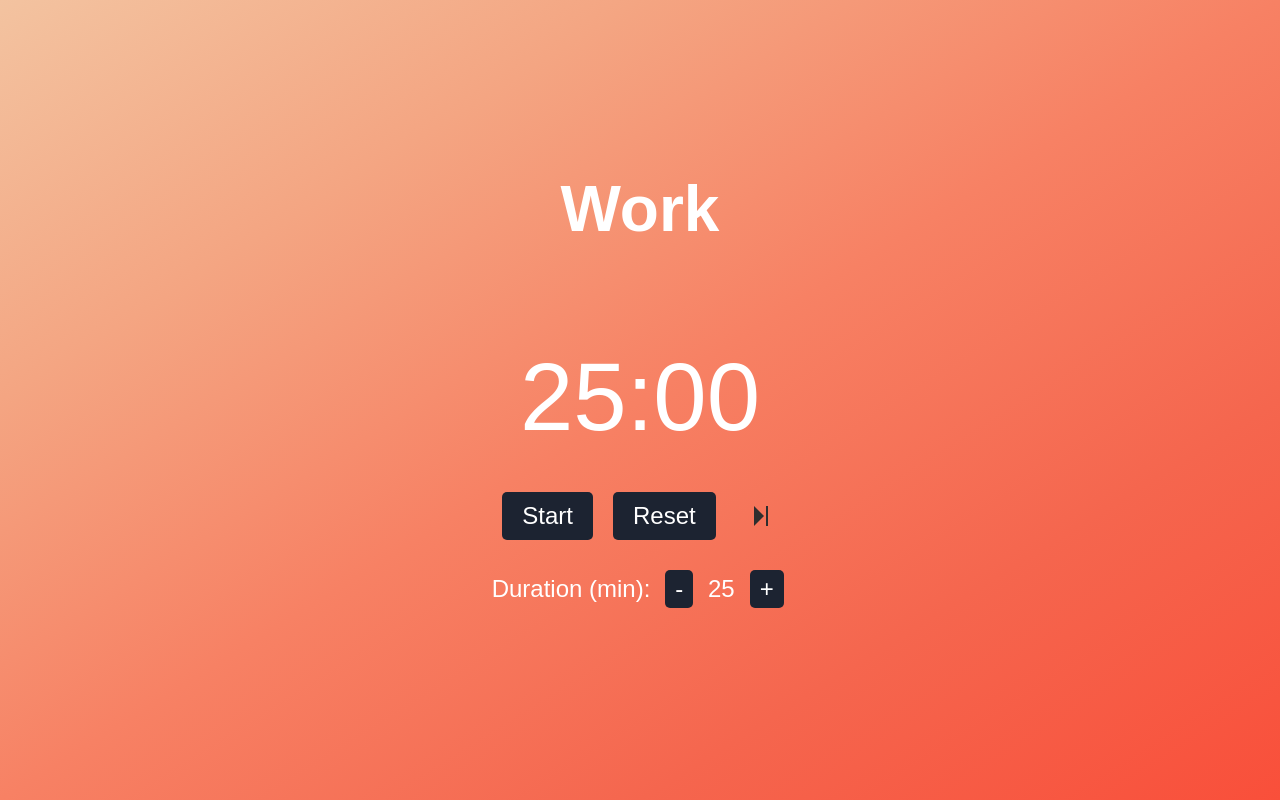
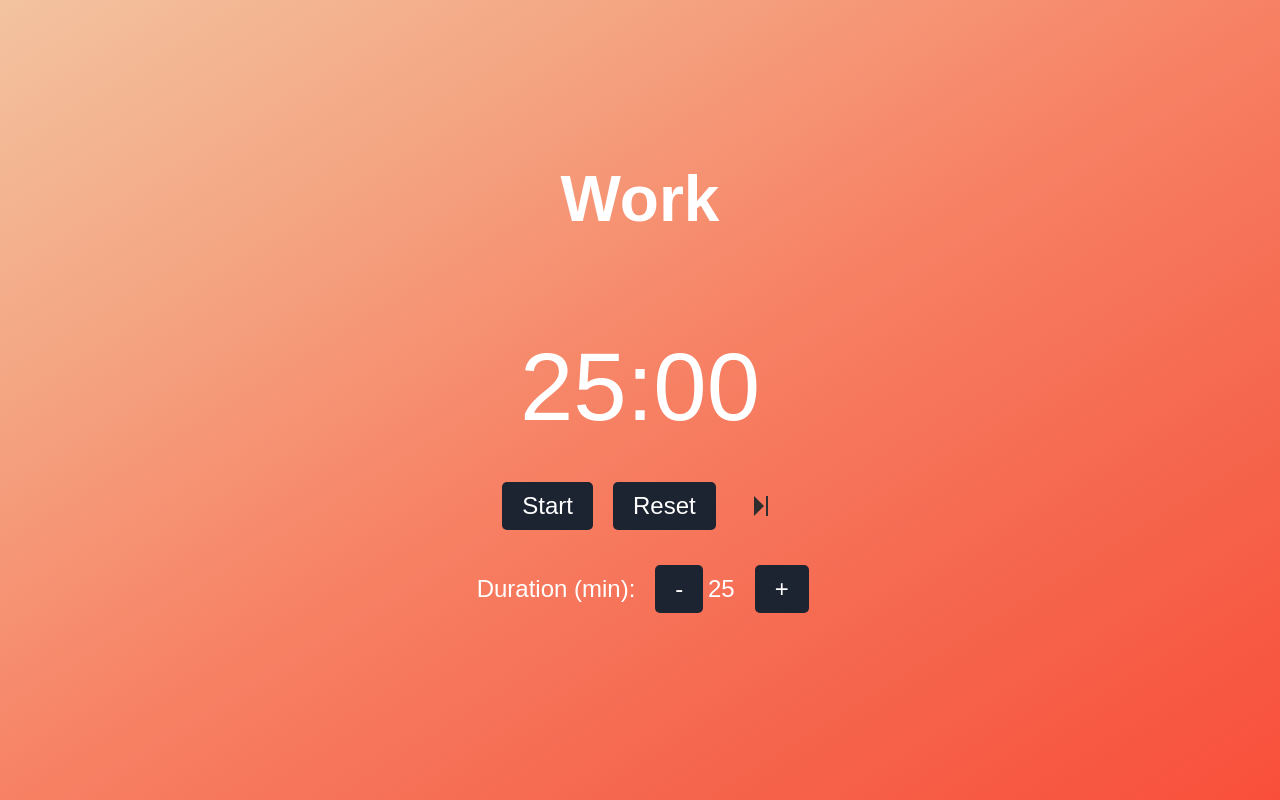
Before and after one commit to valentinminkov/moodpom, a React (Create React App) app: page / in a window 1280 px wide. Built offline with nearby package versions, Linux system fonts and the light colour scheme.

Commit message:
refactor button

```diff
--- a/src/components/Button/Button.css
+++ /dev/null
@@ -1,32 +0,0 @@
-.button {
-  font-size: 24px;
-  padding: 10px 20px;
-  border-radius: 5px;
-  border: none;
-  margin: 10px;
-  cursor: pointer;
-  background-color: #1c2331;
-  color: #ffffff;
-
-  transition: background-color 0.2s ease-in-out;
-}
-
-.button:hover {
-  background-color: #8db6d7;
-}
-
-@media (max-width: 768px) {
-  .button {
-    font-size: 20px;
-    padding: 8px 16px;
-    margin: 5px;
-  }
-}
-
-@media (max-width: 576px) {
-  .button {
-    font-size: 18px;
-    padding: 8px 12px;
-    margin: 5px;
-  }
-}
--- a/src/components/Button/Button.jsx
+++ b/src/components/Button/Button.jsx
@@ -1,9 +1,32 @@
-import "./Button.css";
+import styles from "./Button.module.css";
 
-const Button = ({ onClick, content, className }) => {
+export const BUTTON_THEME = {
+  PRIMARY: "primary",
+  SECONDARY: "secondary",
+};
+
+const Button = ({
+  onClick,
+  content,
+  className,
+  theme = BUTTON_THEME.PRIMARY,
+  isEndFlagButton = false,
+}) => {
+  const classes = isEndFlagButton
+    ? `${styles.button} ${styles["end-flag-button"]}`
+    : `${styles.button} ${className ?? ""} ${styles[`button-${theme}`]}`;
+
+  const buttonContent = isEndFlagButton ? (
+    <div className={`${styles["end-flag-button-container"]}`}>
+      <div className={`${styles["end-flag-button-flag"]}`}></div>
+      <div className={`${styles["end-flag-button-line"]}`}></div>
+    </div>
+  ) : (
+    content
+  );
   return (
-    <button className={`button ${className}`} onClick={onClick}>
-      {content}
+    <button className={classes} onClick={onClick}>
+      {buttonContent}
     </button>
   );
 };
--- a/src/components/EndFlagButton/EndFlagButton.css
+++ b/src/components/Button/Button.module.css
@@ -1,3 +1,20 @@
+.button {
+  font-size: 24px;
+  padding: 10px 20px;
+  border-radius: 5px;
+  border: none;
+  margin: 10px;
+  cursor: pointer;
+  background-color: #1c2331;
+  color: #ffffff;
+
+  transition: background-color 0.2s ease-in-out;
+}
+
+.button:hover {
+  background-color: #8db6d7;
+}
+
 .end-flag-button {
   height: 100%;
   width: 100%;
@@ -37,3 +54,20 @@
 .end-flag-button:hover > .end-flag-button-container > .end-flag-button-flag {
   border-right: 10px solid #3b86ff;
 }
+
+
+@media (max-width: 768px) {
+  .button {
+    font-size: 20px;
+    padding: 8px 16px;
+    margin: 5px;
+  }
+}
+
+@media (max-width: 576px) {
+  .button {
+    font-size: 18px;
+    padding: 8px 12px;
+    margin: 5px;
+  }
+}
--- a/src/components/EndFlagButton/EndFlagButton.jsx
+++ /dev/null
@@ -1,20 +0,0 @@
-import React from "react";
-import Button from "../Button/Button";
-import "./EndFlagButton.css";
-
-const EndFlagButton = ({ onClick }) => {
-  return (
-    <Button
-      onClick={onClick}
-      className="end-flag-button"
-      content={
-        <div className="end-flag-button-container">
-          <div className="end-flag-button-flag"></div>
-          <div className="end-flag-button-line"></div>
-        </div>
-      }
-    />
-  );
-};
-
-export default EndFlagButton;
--- a/src/components/Pomodoro/Pomodoro.jsx
+++ b/src/components/Pomodoro/Pomodoro.jsx
@@ -1,8 +1,7 @@
 import React, { useEffect, useCallback, useContext } from "react";
 import { convertToMinutes } from "../../utils/general";
 import styles from "./Pomodoro.module.css";
-import Button from "../Button/Button";
-import EndFlagButton from "../EndFlagButton/EndFlagButton";
+import Button, { BUTTON_THEME } from "../Button/Button";
 import { AppContext } from "../../context/AppContext";
 import {
   MINUTE,
@@ -143,16 +142,26 @@ const Pomodoro = () => {
             <Button onClick={resetTimer} content="Reset" />
           </div>
           <div className={styles["button-group"]}>
-            <EndFlagButton onClick={endCycle} />
+            <Button onClick={endCycle} isEndFlagButton={true} />
           </div>
         </div>
         <div className={styles["duration-input"]}>
           <div className={styles["duration-label"]}>Duration (min):</div>
           <div className={styles["duration-value"]}>
-            <Button onClick={decreaseDuration} content="-" />
+            <Button
+              onClick={decreaseDuration}
+              content="-"
+              className={styles["duration-value-button"]}
+              theme={BUTTON_THEME.SECONDARY}
+            />
             <div>
               <span>{isBreakPeriod ? breakDuration : workDuration}</span>
-              <Button onClick={increaseDuration} content="+" />
+              <Button
+                onClick={increaseDuration}
+                content="+"
+                className={styles["duration-value-button"]}
+                theme={BUTTON_THEME.SECONDARY}
+              />
             </div>
           </div>
         </div>
--- a/src/components/Pomodoro/Pomodoro.module.css
+++ b/src/components/Pomodoro/Pomodoro.module.css
@@ -65,7 +65,7 @@
   align-items: center;
 }
 
-.duration-value button {
+.duration-value-button {
   font-size: 24px;
   padding: 5px 10px;
   border-radius: 5px;
@@ -117,7 +117,7 @@ input[type="number"] {
     font-size: 20px;
     margin: 5px;
   }
-  .duration-value button {
+  .duration-value-button {
     font-size: 20px;
     padding: 5px 10px;
     margin: 5px;
@@ -145,7 +145,7 @@ input[type="number"] {
     margin: 5px;
     margin: 5px;
   }
-  .duration-value button {
+  .duration-value-button {
     font-size: 18px;
     padding: 5px 8px;
     margin: 5px;
```
